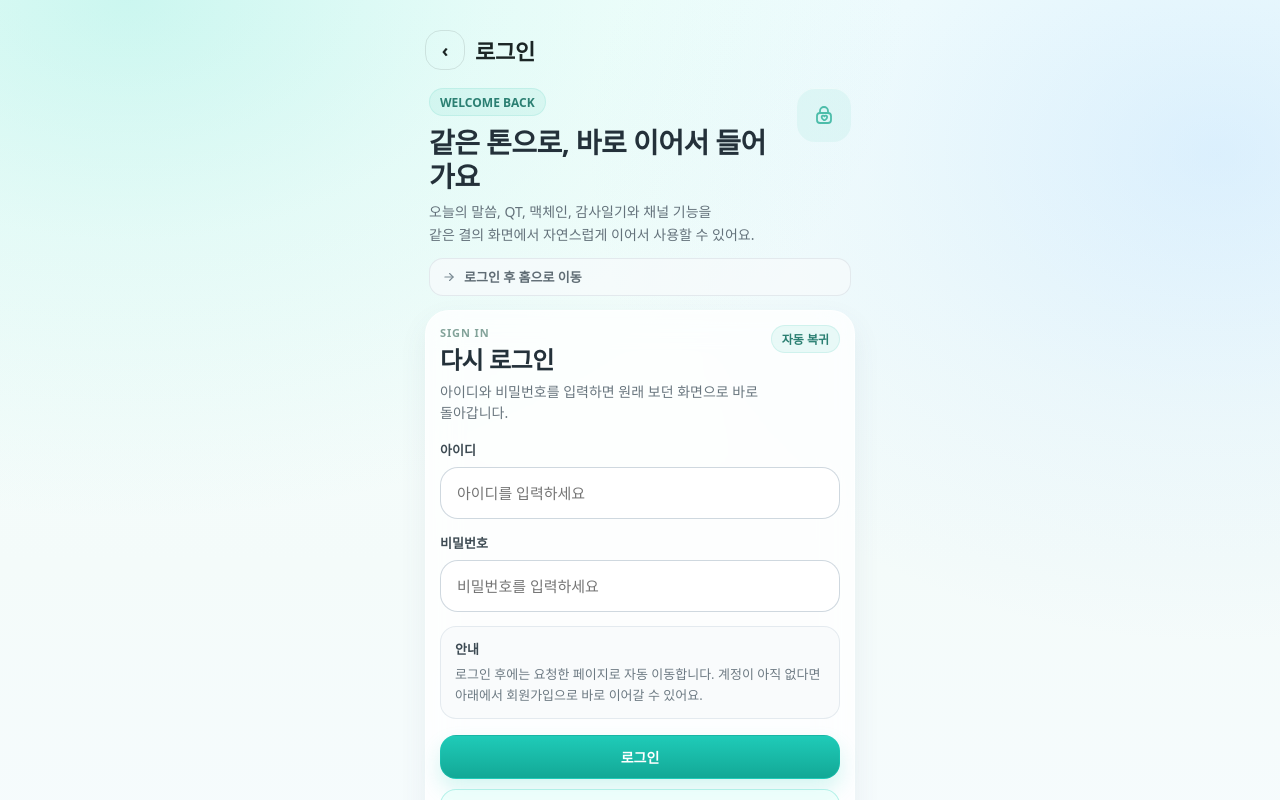
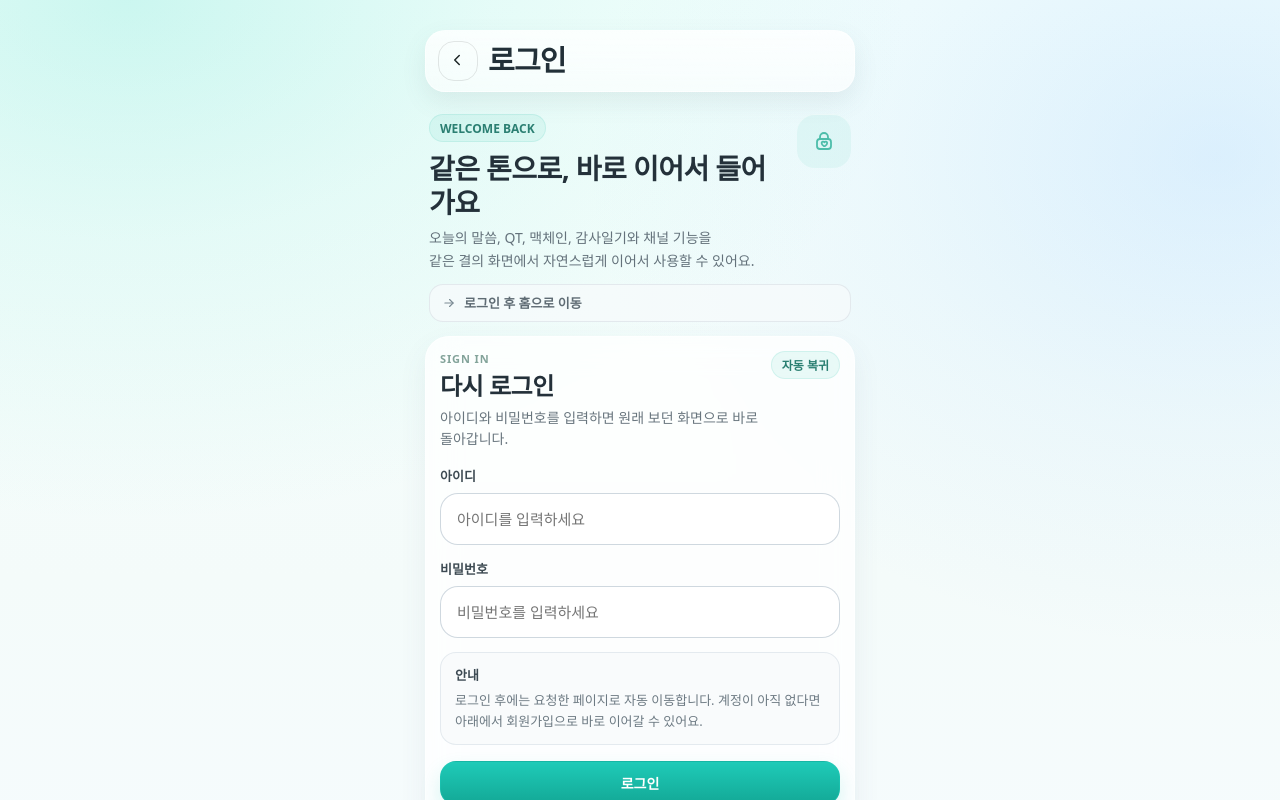
Before and after one commit to sks4266-bit/dlp, a React (Vite) app in the folder dlp-monorepo/apps/web/: page /login in a window 1280 px wide. Shown: the top 800 px of the page. Built offline with nearby package versions, Linux system fonts and the light colour scheme; no server answers.

Commit message:
refactor(web): tune top bar to match auth home qt tone

```diff
--- a/dlp-monorepo/apps/web/src/components/layout/TopBar.tsx
+++ b/dlp-monorepo/apps/web/src/components/layout/TopBar.tsx
@@ -1,4 +1,4 @@
-import type { ReactNode } from 'react';
+import type { CSSProperties, ReactNode } from 'react';
 import { useLocation, useNavigate } from 'react-router-dom';
 import { useAuth } from '../../auth/AuthContext';
 import Button from '../../ui/Button';
@@ -23,59 +23,109 @@ export default function TopBar({
     nav(`/login?${new URLSearchParams({ next }).toString()}`);
   }
 
+  function goBack() {
+    if (!backTo) return;
+    nav(backTo);
+  }
+
+  function handleLogout() {
+    logout();
+    nav('/');
+  }
+
   return (
-    <header className="topBar topBarGlass">
-      <div className="topBarLeft">
+    <header style={wrap}>
+      <div style={glass}>
+        <div style={leftArea}>
           {backTo ? (
             <Button
+              type="button"
               variant="ghost"
+              size="md"
               className="topBarBackBtn"
-            onClick={() => nav(backTo)}
+              onClick={goBack}
               aria-label="뒤로"
               title="뒤로"
             >
-            ‹
+              <span style={backBtnInner}>
+                <BackIcon />
+              </span>
             </Button>
           ) : (
-          <div className="topBarBackSpacer" />
+            <div style={backSpacer} aria-hidden="true" />
           )}
 
-        <div className="topBarTitle" title={title}>
+          <div style={titleBlock}>
+            <div style={titleText} title={title}>
               {title}
+            </div>
+            {!hideAuthActions && me ? (
+              <div style={subText}>
+                {me.name ? `${me.name}님` : me.username} · 오늘도 차분하게 이어가요
+              </div>
+            ) : null}
           </div>
         </div>
 
-      <div className="topBarRight">
-        {right ? <div className="topBarRightSlot">{right}</div> : null}
+        <div style={rightArea}>
+          {right ? <div style={rightSlot}>{right}</div> : null}
 
           {!hideAuthActions ? (
             <>
               {!me && !loading ? (
-              <Button variant="secondary" className="topBarAuthBtn" onClick={goLogin}>
+                <Button
+                  type="button"
+                  variant="secondary"
+                  size="md"
+                  className="topBarAuthBtn"
+                  onClick={goLogin}
+                >
                   로그인
                 </Button>
+              ) : null}
+
+              {!me && loading ? (
+                <div style={statusPill} aria-label="인증 상태 확인 중">
+                  확인 중…
+                </div>
               ) : null}
 
               {me ? (
                 <>
                   {me.isAdmin ? (
-                  <Button variant="ghost" className="topBarMiniBtn" onClick={() => nav('/admin')} aria-label="ADMIN 대시보드">
+                    <Button
+                      type="button"
+                      variant="ghost"
+                      size="md"
+                      className="topBarMiniBtn"
+                      onClick={() => nav('/admin')}
+                      aria-label="ADMIN 대시보드"
+                      title="ADMIN"
+                    >
                       ADMIN
                     </Button>
                   ) : null}
 
-                <Button variant="ghost" className="topBarMiniBtn" onClick={() => nav('/me')} aria-label="내정보">
+                  <Button
+                    type="button"
+                    variant="ghost"
+                    size="md"
+                    className="topBarMiniBtn"
+                    onClick={() => nav('/me')}
+                    aria-label="내정보"
+                    title="내정보"
+                  >
                     내정보
                   </Button>
 
                   <Button
+                    type="button"
                     variant="ghost"
+                    size="md"
                     className="topBarMiniBtn"
-                  onClick={() => {
-                    logout();
-                    nav('/');
-                  }}
+                    onClick={handleLogout}
                     aria-label="로그아웃"
+                    title="로그아웃"
                   >
                     로그아웃
                   </Button>
@@ -84,6 +134,131 @@ export default function TopBar({
             </>
           ) : null}
         </div>
+      </div>
     </header>
   );
 }
+
+function BackIcon() {
+  return (
+    <svg
+      viewBox="0 0 24 24"
+      style={icon18}
+      fill="none"
+      stroke="currentColor"
+      strokeWidth="2"
+      strokeLinecap="round"
+      strokeLinejoin="round"
+      aria-hidden="true"
+    >
+      <path d="m15 18-6-6 6-6" />
+    </svg>
+  );
+}
+
+const wrap: CSSProperties = {
+  marginBottom: 14
+};
+
+const glass: CSSProperties = {
+  minHeight: 62,
+  padding: '10px 12px',
+  borderRadius: 20,
+  display: 'flex',
+  alignItems: 'center',
+  justifyContent: 'space-between',
+  gap: 12,
+  background: 'linear-gradient(180deg, rgba(255,255,255,0.82), rgba(255,255,255,0.62))',
+  border: '1px solid rgba(255,255,255,0.52)',
+  boxShadow: '0 10px 24px rgba(93,108,122,0.10)',
+  backdropFilter: 'blur(18px)',
+  WebkitBackdropFilter: 'blur(18px)'
+};
+
+const leftArea: CSSProperties = {
+  minWidth: 0,
+  flex: 1,
+  display: 'flex',
+  alignItems: 'center',
+  gap: 10
+};
+
+const rightArea: CSSProperties = {
+  display: 'flex',
+  alignItems: 'center',
+  justifyContent: 'flex-end',
+  gap: 8,
+  flexWrap: 'wrap',
+  flexShrink: 0
+};
+
+const rightSlot: CSSProperties = {
+  display: 'flex',
+  alignItems: 'center',
+  gap: 8
+};
+
+const titleBlock: CSSProperties = {
+  minWidth: 0,
+  flex: 1,
+  display: 'grid',
+  gap: 3
+};
+
+const titleText: CSSProperties = {
+  minWidth: 0,
+  color: '#223038',
+  fontSize: '1.82rem',
+  lineHeight: 1,
+  fontWeight: 800,
+  letterSpacing: '-0.03em',
+  whiteSpace: 'nowrap',
+  overflow: 'hidden',
+  textOverflow: 'ellipsis'
+};
+
+const subText: CSSProperties = {
+  minWidth: 0,
+  color: '#7a8790',
+  fontSize: 11,
+  fontWeight: 700,
+  lineHeight: 1.35,
+  whiteSpace: 'nowrap',
+  overflow: 'hidden',
+  textOverflow: 'ellipsis'
+};
+
+const backSpacer: CSSProperties = {
+  width: 42,
+  height: 42,
+  flex: '0 0 42px'
+};
+
+const backBtnInner: CSSProperties = {
+  display: 'inline-flex',
+  alignItems: 'center',
+  justifyContent: 'center',
+  width: 18,
+  height: 18,
+  transform: 'translateX(-1px)'
+};
+
+const statusPill: CSSProperties = {
+  minHeight: 42,
+  padding: '0 12px',
+  borderRadius: 999,
+  display: 'inline-flex',
+  alignItems: 'center',
+  justifyContent: 'center',
+  background: 'rgba(255,255,255,0.48)',
+  border: '1px solid rgba(255,255,255,0.56)',
+  color: '#7a8790',
+  fontSize: 12,
+  fontWeight: 800,
+  whiteSpace: 'nowrap'
+};
+
+const icon18: CSSProperties = {
+  width: 18,
+  height: 18
+};
```
Lines whose indentation alone changed are shown as unchanged.
